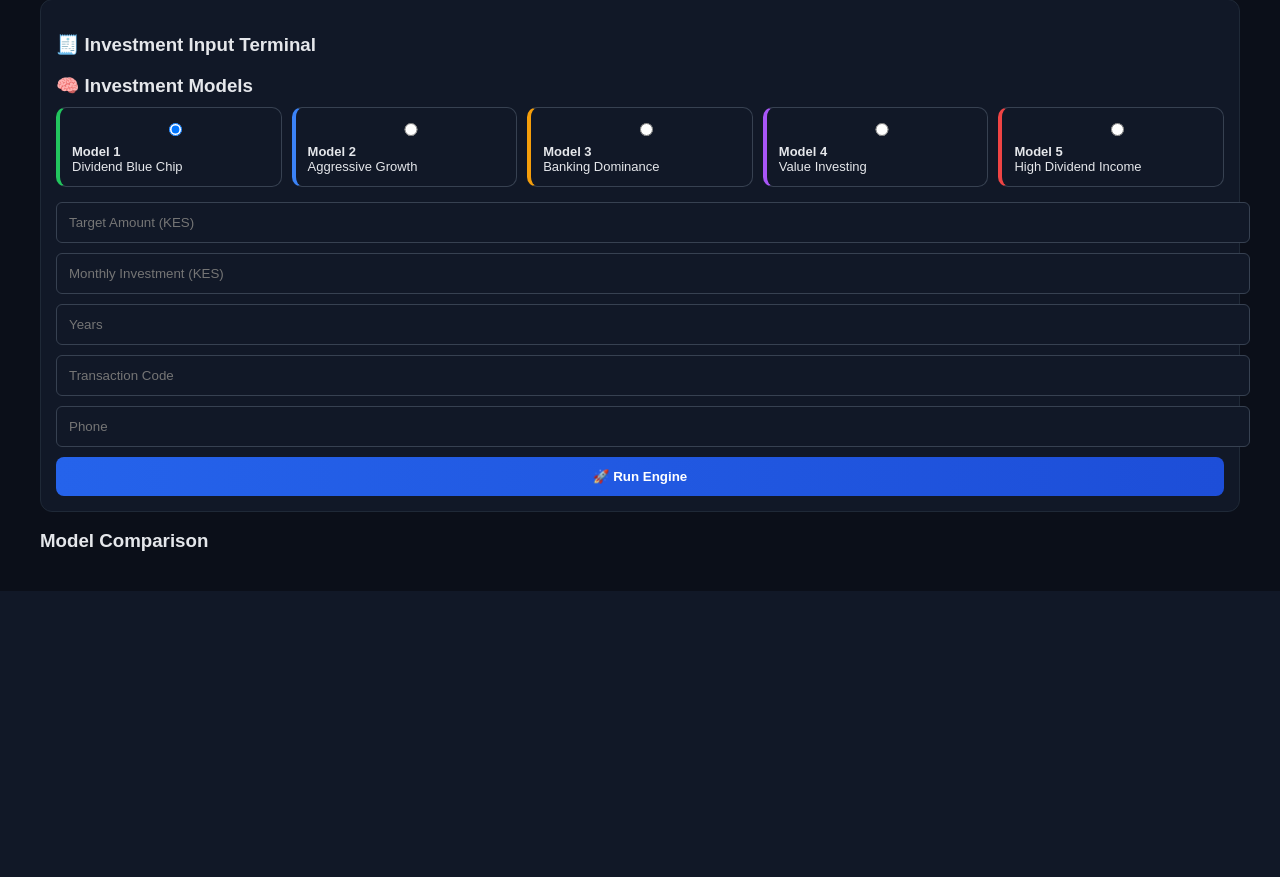
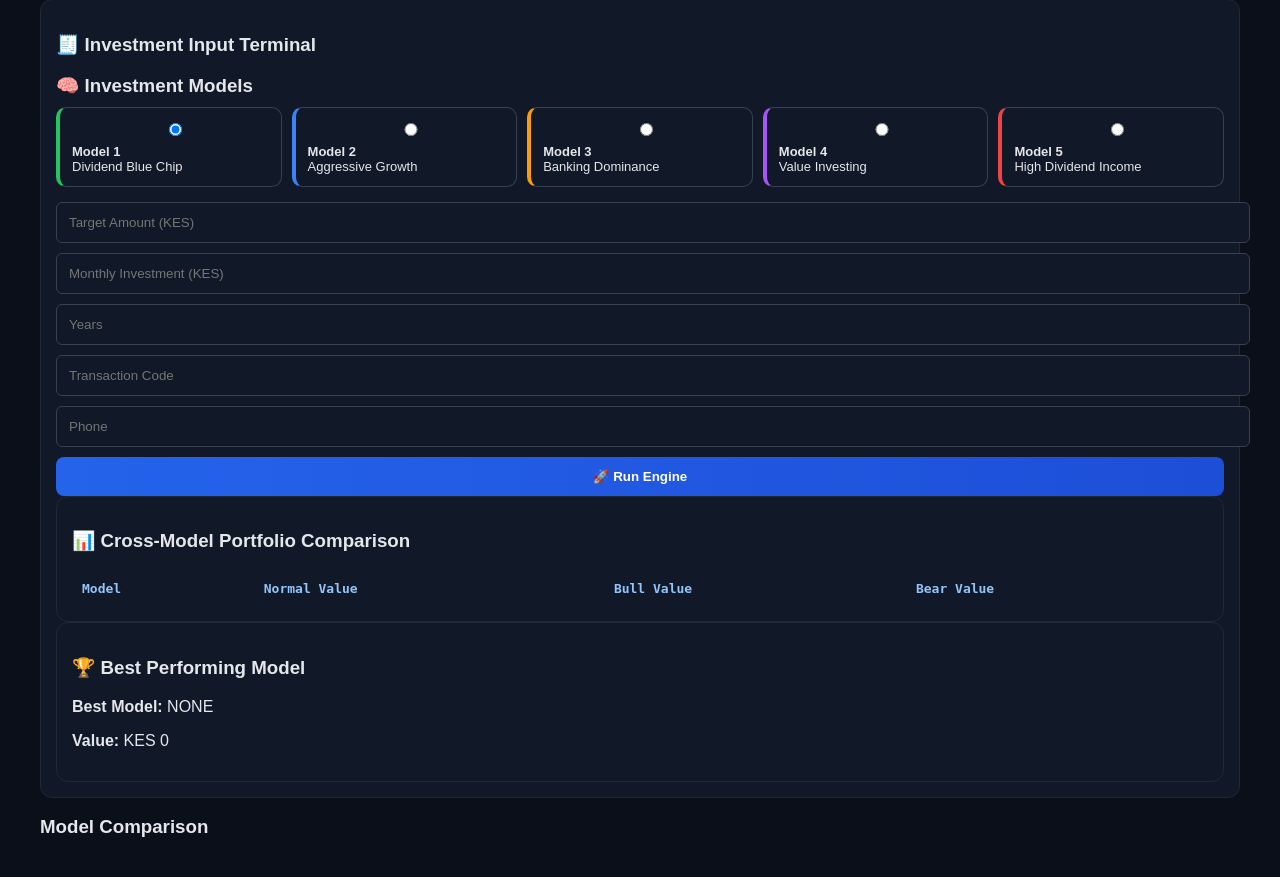
Before and after one commit to joshuawasike/nse-investment-app-v1, a Flask app: page / in a window 1280 px wide. Shown: the part 753-1630 px from the top of the page. Before the commit the page ends 1344 px from the top, so only its background shows below. Run offline with Flask 3, Linux system fonts and the light colour scheme; lists and menus that the app fills with data are empty.

Commit message:
Update index.html

```diff
--- a/templates/index.html
+++ b/templates/index.html
@@ -293,7 +293,67 @@ KES 18,000/year
 <button type="submit">🚀 Run Engine</button>
 
 </form>
+{% if goal_result %}
+<div class="card">
+<h3>🎯 Goal Advisory</h3>
 
+<p>Target: KES {{ "{:,.0f}".format(goal_result.target) }}</p>
+
+<p>Years needed: {{ goal_result.years_needed }}</p>
+
+<p>Monthly for 5 years: {{ goal_result.monthly_5 }}</p>
+<p>Monthly for 10 years: {{ goal_result.monthly_10 }}</p>
+<p>Monthly for 15 years: {{ goal_result.monthly_15 }}</p>
+</div>
+{% endif %}
+<div class="card">
+<h3>📊 Cross-Model Portfolio Comparison</h3>
+
+<table>
+<tr>
+    <th>Model</th>
+    <th>Normal Value</th>
+    <th>Bull Value</th>
+    <th>Bear Value</th>
+</tr>
+
+{% for model, result in data.items() %}
+
+<tr>
+    <td>{{ model }}</td>
+    <td>{{ "{:,.0f}".format(result["normal"]["summary"]["value"]) }}</td>
+    <td>
+        {% if result["bull"] %}
+            {{ "{:,.0f}".format(result["bull"]["summary"]["value"]) }}
+        {% endif %}
+    </td>
+    <td>
+        {% if result["bear"] %}
+            {{ "{:,.0f}".format(result["bear"]["summary"]["value"]) }}
+        {% endif %}
+    </td>
+</tr>
+
+{% endfor %}
+</table>
+</div>
+<!-- 🏆 BEST MODEL SUMMARY -->
+<div class="card">
+<h3>🏆 Best Performing Model</h3>
+
+{% set best_model = None %}
+{% set best_value = 0 %}
+
+{% for model, result in data.items() %}
+    {% if result["normal"]["summary"]["value"] > best_value %}
+        {% set best_value = result["normal"]["summary"]["value"] %}
+        {% set best_model = model %}
+    {% endif %}
+{% endfor %}
+
+<p><b>Best Model:</b> {{ best_model|upper }}</p>
+<p><b>Value:</b> KES {{ "{:,.0f}".format(best_value) }}</p>
+</div>
 </div>
 <h3>Model Comparison</h3>
 
@@ -339,21 +399,26 @@ KES 18,000/year
                 {{ scenario["ai"].get("risk", scenario["ai"].get("risk_level", "N/A")) }}
             </p>
 
+{% if scenario_name == "normal" %}
 <h4>Allocation</h4>
 
 <table>
     <tr>
         <th>Asset</th>
         <th>%</th>
+        <th>KES</th>
     </tr>
 
     {% for p in scenario["plan"] %}
     <tr>
         <td>{{ p["name"] }}</td>
         <td>{{ p["percent"] }}</td>
+        <td>{{ "{:,.0f}".format(p["kes"]) }}</td>
     </tr>
     {% endfor %}
 </table>
+{% endif %}
+
 
             <h4>Returns</h4>
 
```
Lines whose indentation alone changed are shown as unchanged.
